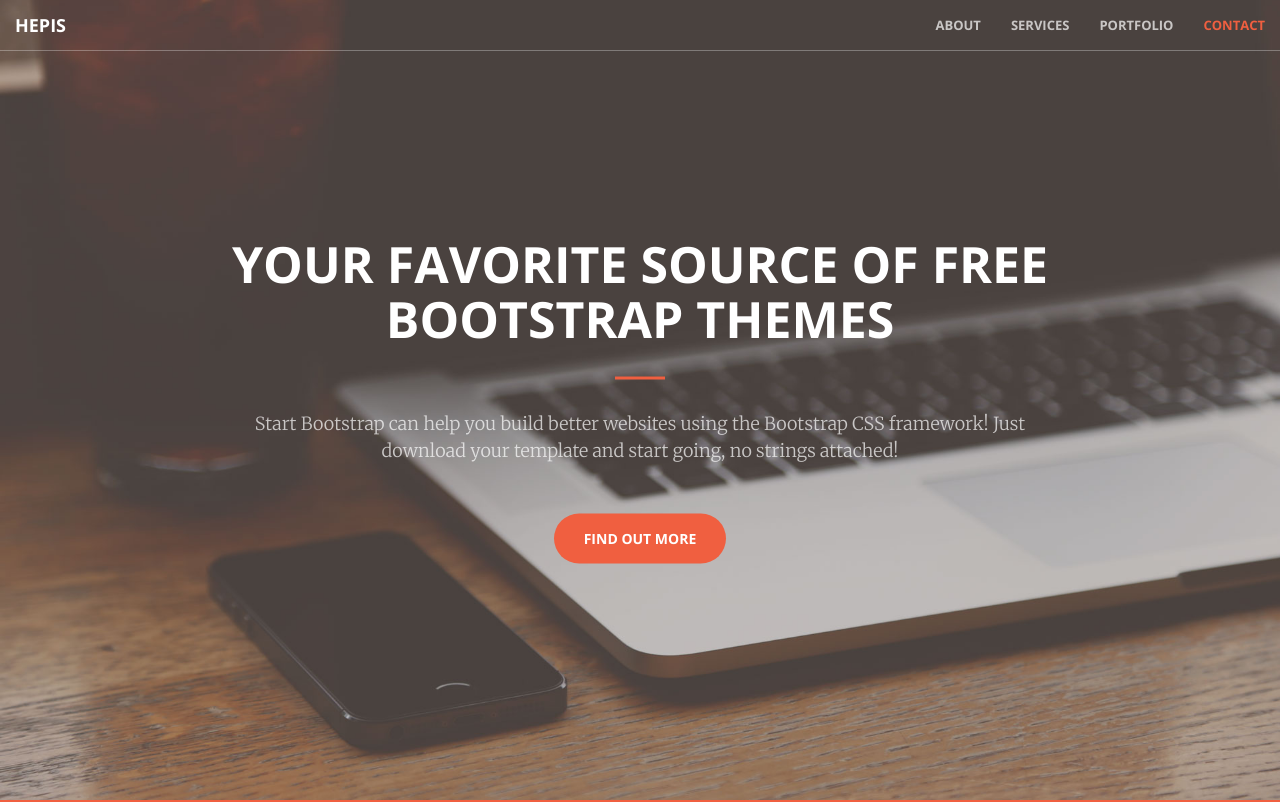
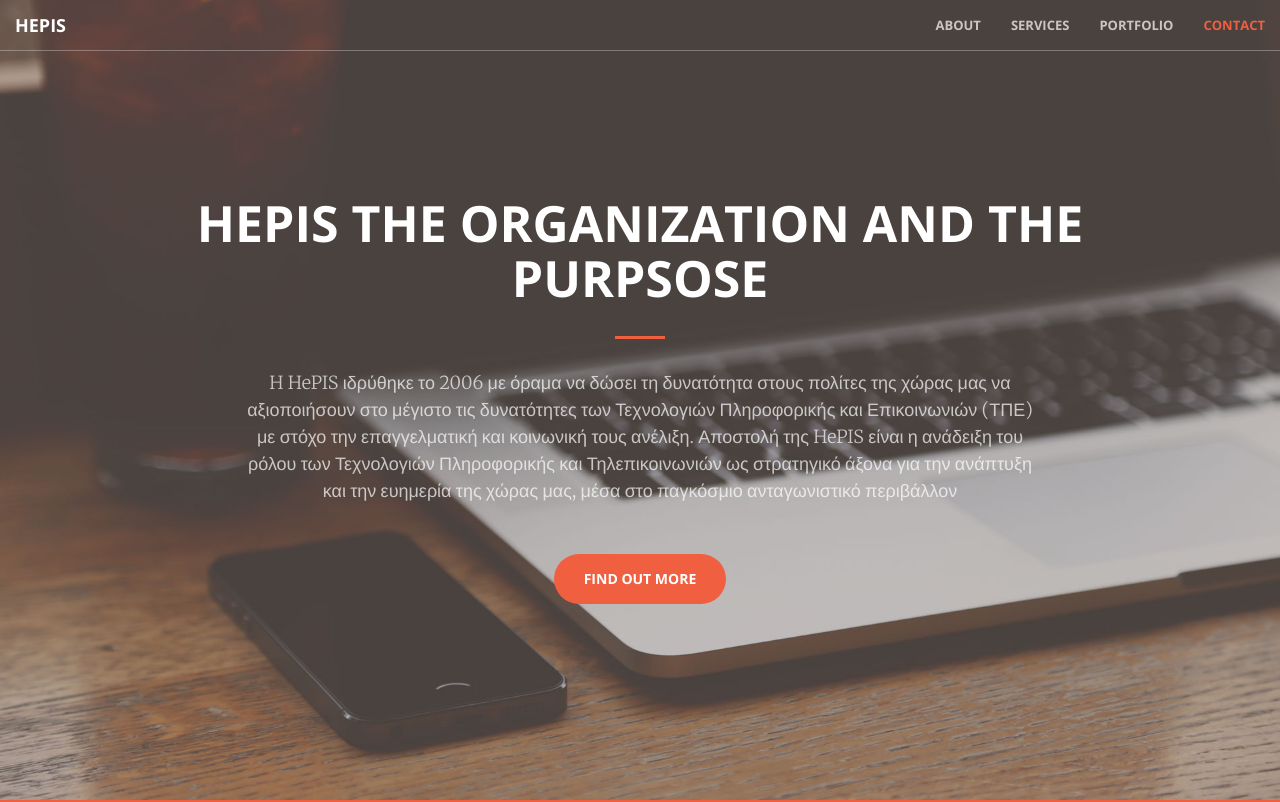
Before and after one commit to marios12/bootstrap, a website: page index.html in a window 1280 px wide. Shown: the top 802 px of the page. Drawn offline with nearby package versions, Linux system fonts and the light colour scheme.

Commit message:
hepis new things

```diff
--- a/index.html
+++ b/index.html
@@ -71,9 +71,11 @@
     <header>
         <div class="header-content">
             <div class="header-content-inner">
-                <h1 id="homeHeading">Your Favorite Source of Free Bootstrap Themes</h1>
+                <h1 id="homeHeading">  Hepis the organization and the purpsose   </h1>
                 <hr>
-                <p>Start Bootstrap can help you build better websites using the Bootstrap CSS framework! Just download your template and start going, no strings attached!</p>
+                <p>H HePIS ιδρύθηκε το 2006 με όραμα να δώσει τη δυνατότητα στους πολίτες της χώρας μας να αξιοποιήσουν στο μέγιστο τις δυνατότητες των Τεχνολογιών Πληροφορικής και Επικοινωνιών (ΤΠΕ) με στόχο την επαγγελματική και κοινωνική τους ανέλιξη.
+
+Αποστολή της HePIS είναι η ανάδειξη του ρόλου των Τεχνολογιών Πληροφορικής και Τηλεπικοινωνιών ως στρατηγικό άξονα για την ανάπτυξη και την ευημερία της χώρας μας, μέσα στο παγκόσμιο ανταγωνιστικό περιβάλλον</p>
                 <a href="#about" class="btn btn-primary btn-xl page-scroll">Find Out More</a>
             </div>
         </div>
```
